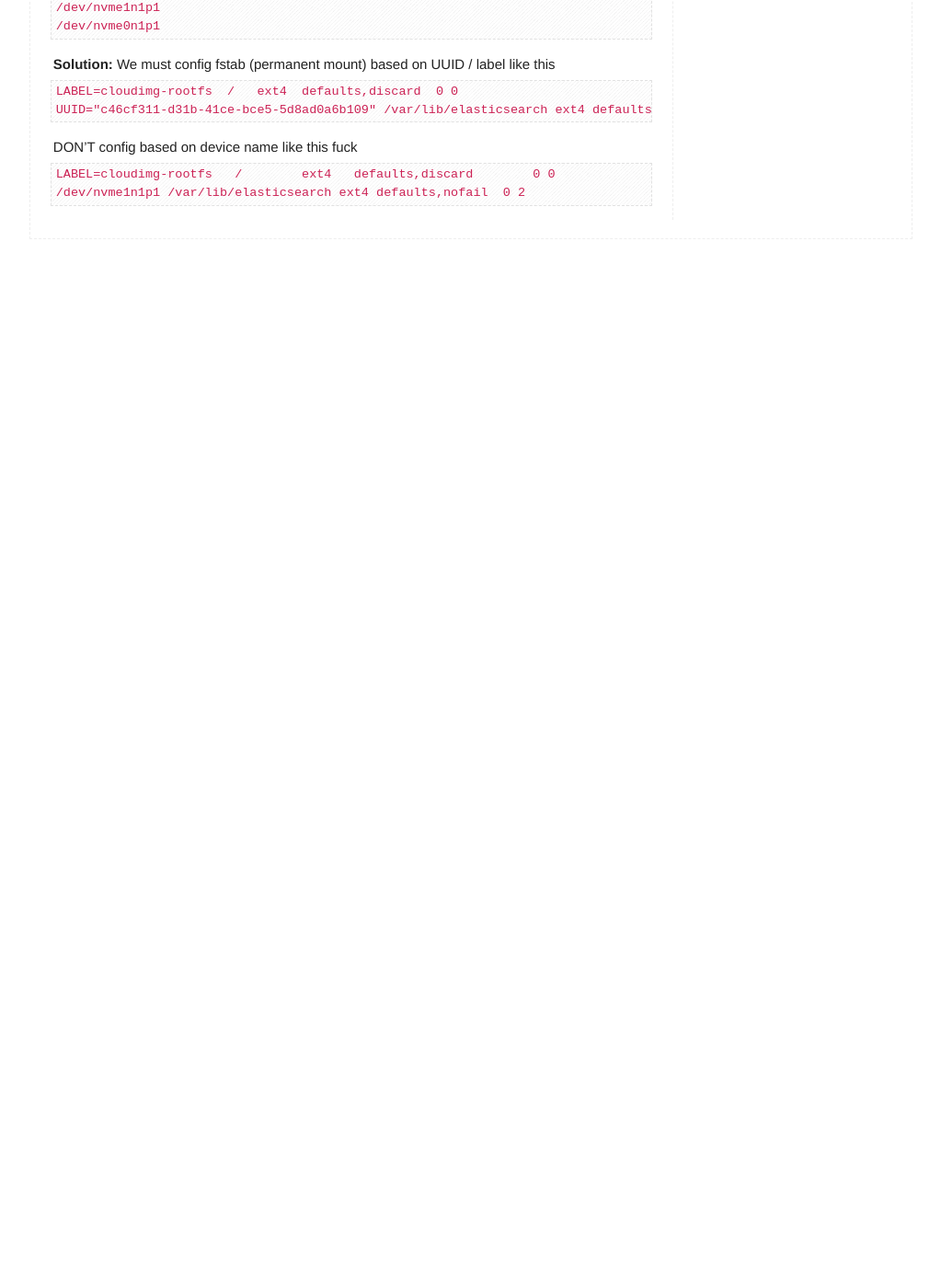
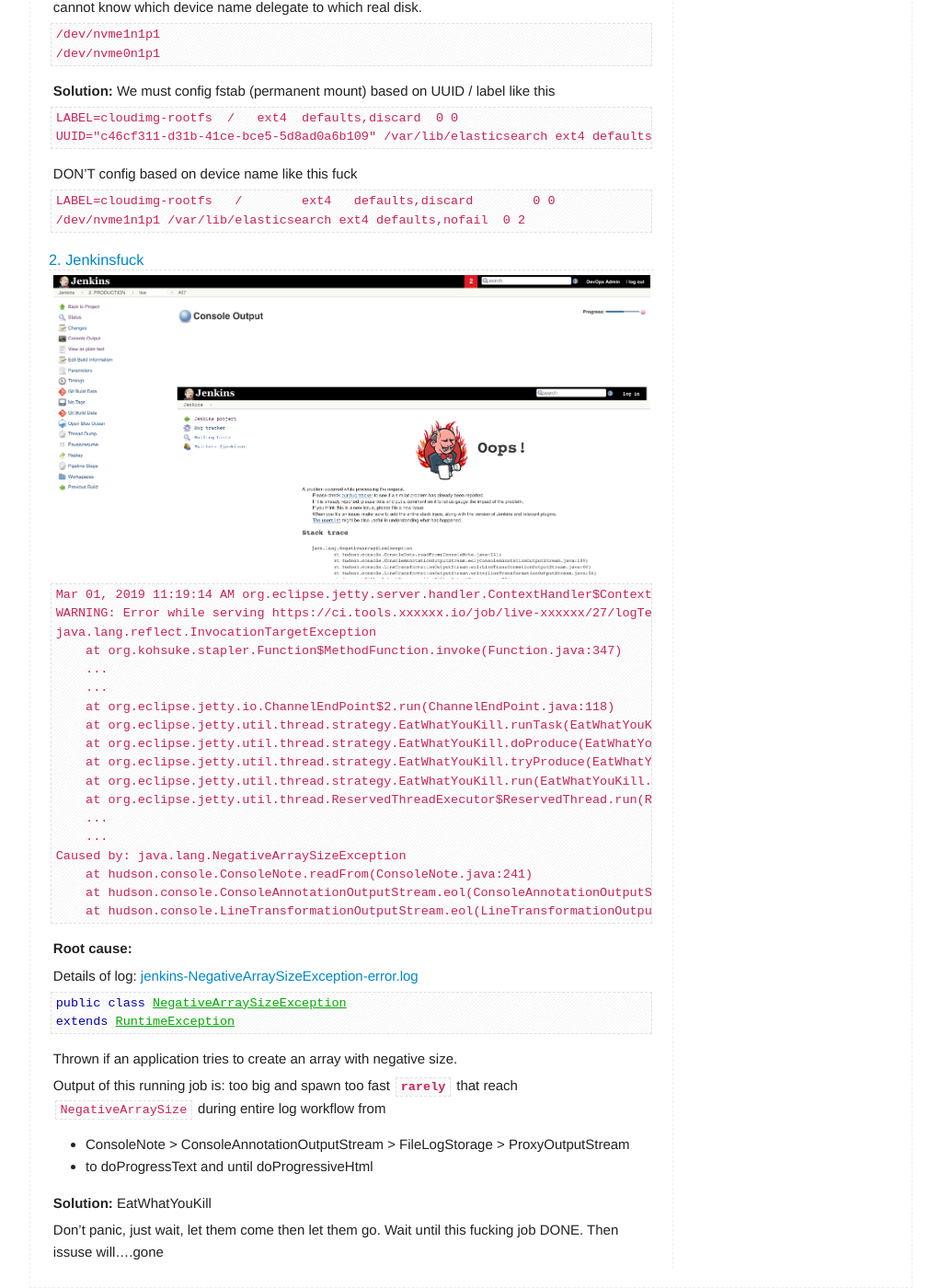
Before and after one commit to duykhang68/duykhang68.github.io, a Jekyll site: the page built from wtf.md, in a window 1280 px wide and 1400 px high, scrolled down 718 px. Shown: the whole window at 92% size, without its empty margins (128-1151 px from the left). Built offline with Jekyll 4.4.1, drawn with Linux system fonts in a browser that asks for light colours; comment, search, counter and statistics services are not loaded; before the commit the page ends 978 px from its top, so only the background shows below that; some of the changed text lies outside the part shown.

Commit message:
Add jenkinsfuck

````diff
--- a/wtf.md
+++ b/wtf.md
@@ -4,6 +4,8 @@
 permalink: /wtf/
 ---
 
+Keyword: [Mountfuck](#1-mountfuck),
+         [Jenkinsfuck](#2-jenkinsfuck)
 
 ### 1. Mountfuck
 
@@ -40,3 +42,45 @@
 LABEL=cloudimg-rootfs	/	 ext4	defaults,discard	0 0
 /dev/nvme1n1p1 /var/lib/elasticsearch ext4 defaults,nofail  0 2
 ```
+
+### 2. Jenkinsfuck
+
+![img](/assets/img/jenkins-oops.webp "EatWhatYouKill")
+```
+Mar 01, 2019 11:19:14 AM org.eclipse.jetty.server.handler.ContextHandler$Context log
+WARNING: Error while serving https://ci.tools.xxxxxx.io/job/live-xxxxxx/27/logText/progressiveHtml
+java.lang.reflect.InvocationTargetException
+    at org.kohsuke.stapler.Function$MethodFunction.invoke(Function.java:347)
+    ...
+    ...
+    at org.eclipse.jetty.io.ChannelEndPoint$2.run(ChannelEndPoint.java:118)
+    at org.eclipse.jetty.util.thread.strategy.EatWhatYouKill.runTask(EatWhatYouKill.java:333)
+    at org.eclipse.jetty.util.thread.strategy.EatWhatYouKill.doProduce(EatWhatYouKill.java:310)
+    at org.eclipse.jetty.util.thread.strategy.EatWhatYouKill.tryProduce(EatWhatYouKill.java:168)
+    at org.eclipse.jetty.util.thread.strategy.EatWhatYouKill.run(EatWhatYouKill.java:126)
+    at org.eclipse.jetty.util.thread.ReservedThreadExecutor$ReservedThread.run(ReservedThreadExecutor.java:366)
+    ...
+    ...
+Caused by: java.lang.NegativeArraySizeException
+    at hudson.console.ConsoleNote.readFrom(ConsoleNote.java:241)
+    at hudson.console.ConsoleAnnotationOutputStream.eol(ConsoleAnnotationOutputStream.java:109)
+    at hudson.console.LineTransformationOutputStream.eol(LineTransformationOutputStream.java:60)
+```
+
+**Root cause:**
+
+Details of log: [jenkins-NegativeArraySizeException-error.log](/assets/raw/jenkins-NegativeArraySizeException-error.log)
+```java
+public class NegativeArraySizeException
+extends RuntimeException
+```
+
+Thrown if an application tries to create an array with negative size.
+
+Output of this running job is: too big and spawn too fast **`rarely`** that reach `NegativeArraySize` during entire log workflow from
+- ConsoleNote > ConsoleAnnotationOutputStream > FileLogStorage > ProxyOutputStream
+- to doProgressText and until doProgressiveHtml
+
+**Solution:** EatWhatYouKill
+
+Don't panic, just wait, let them come then let them go. Wait until this fucking job DONE. Then issuse will....gone
````
Also changed, not shown: assets/img/jenkins-oops.webp (added), 5 other files.
